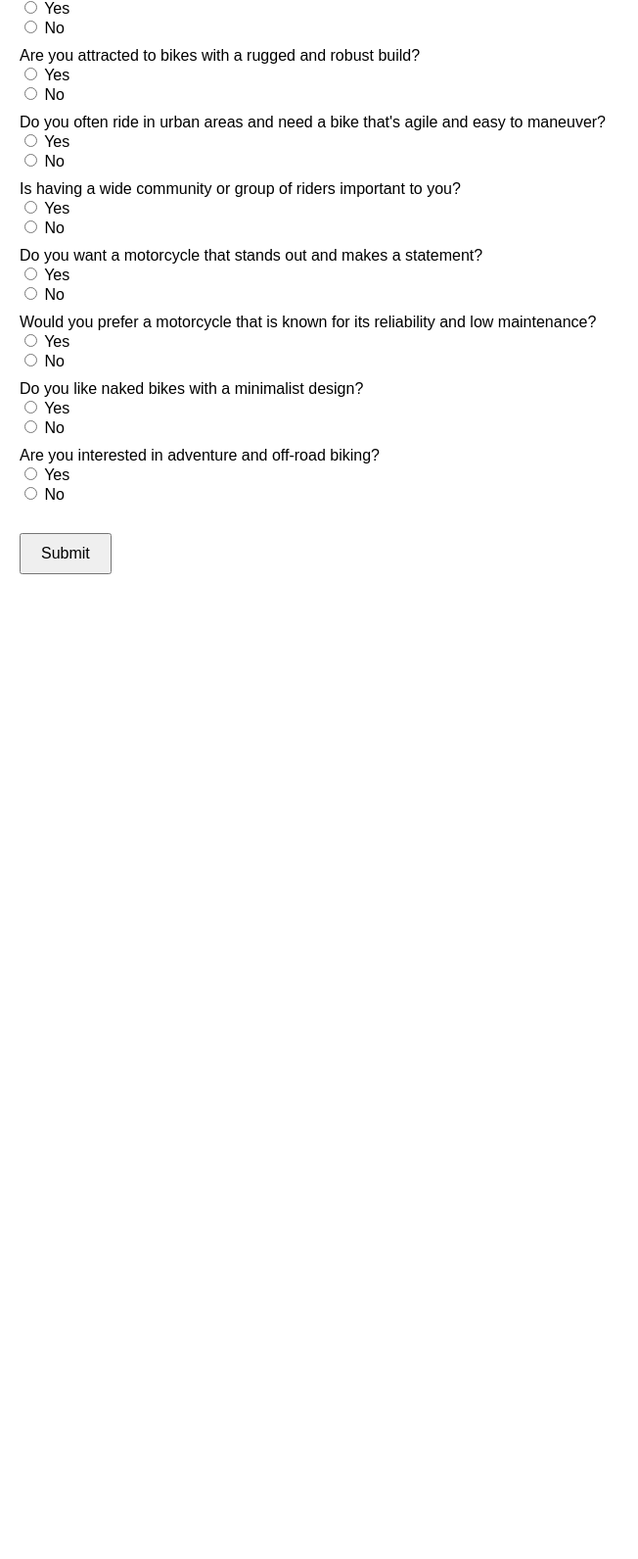
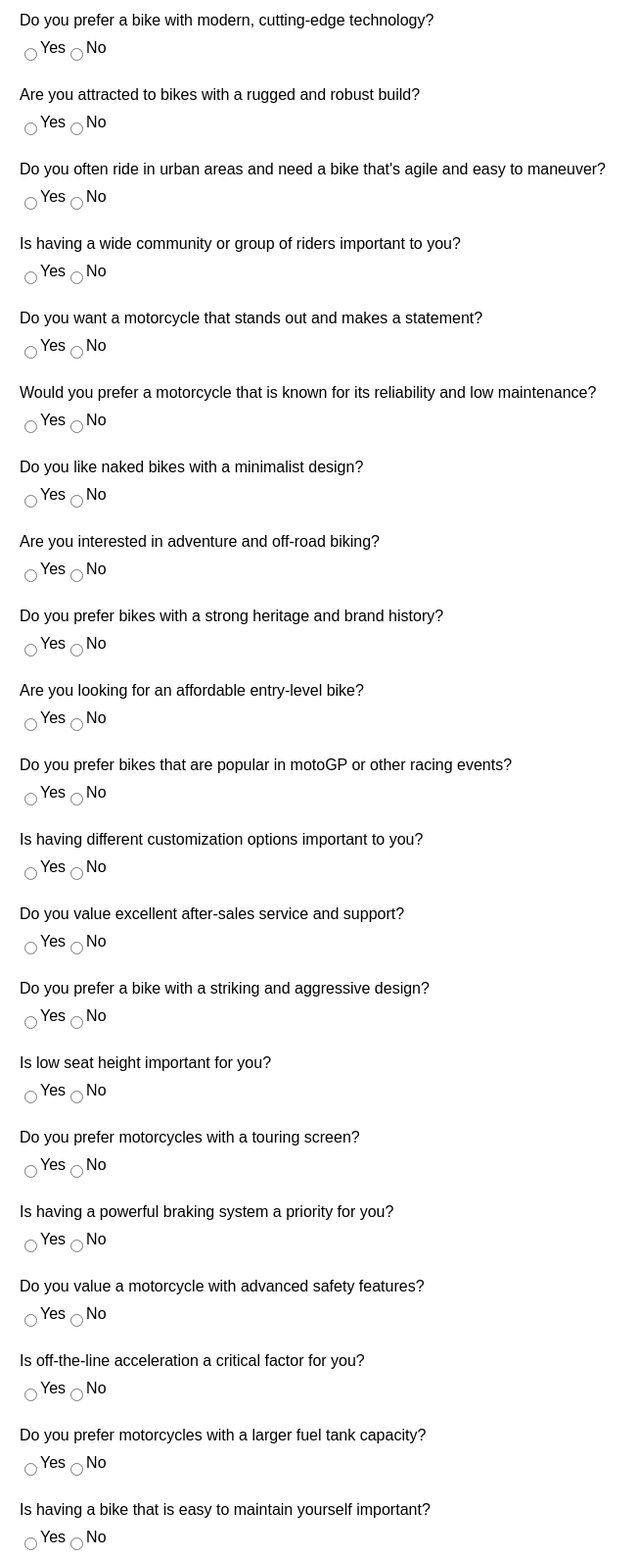
Before and after one commit to binh777/motorcycle-questionnaire, a plain HTML site: page index.html in a window 1280 px wide. Shown: the part 372-1963 px from the top of the page at 98% size, without its empty margins (0-652 px from the left). Before the commit the page ends 978 px from the top, so only its background shows below. Drawn offline with Linux system fonts and the light colour scheme.

Commit message:
Update index.html

```diff
--- a/index.html
+++ b/index.html
@@ -10,6 +10,10 @@
             margin: 20px;
         }
         .question {
+            margin-bottom: 20px;
+        }
+        .question label {
+            display: block;
             margin-bottom: 10px;
         }
         .button {
@@ -17,6 +21,22 @@
             padding: 10px 20px;
             font-size: 16px;
             cursor: pointer;
+            background-color: #007BFF;
+            color: white;
+            border: none;
+            border-radius: 5px;
+        }
+        .button:hover {
+            background-color: #0056b3;
+        }
+        .input-group {
+            display: flex;
+            align-items: center;
+        }
+        .input-group select {
+            margin-left: 10px;
+            padding: 5px;
+            font-size: 16px;
         }
     </style>
 </head>
@@ -41,6 +61,19 @@
             { question: "Would you prefer a motorcycle that is known for its reliability and low maintenance?", "Honda": 3, "Yamaha": 3, "Ducati": 1, "Kawasaki": 2, "CFMoto": 2 },
             { question: "Do you like naked bikes with a minimalist design?", "Honda": 2, "Yamaha": 3, "Ducati": 2, "Kawasaki": 3, "CFMoto": 2 },
             { question: "Are you interested in adventure and off-road biking?", "Honda": 3, "Yamaha": 2, "Ducati": 2, "Kawasaki": 3, "CFMoto": 2 },
+            { question: "Do you prefer bikes with a strong heritage and brand history?", "Honda": 3, "Yamaha": 2, "Ducati": 3, "Kawasaki": 2, "CFMoto": 1 },
+            { question: "Are you looking for an affordable entry-level bike?", "Honda": 2, "Yamaha": 3, "Ducati": 1, "Kawasaki": 1, "CFMoto": 3 },
+            { question: "Do you prefer bikes that are popular in motoGP or other racing events?", "Honda": 3, "Yamaha": 3, "Ducati": 2, "Kawasaki": 1, "CFMoto": 1 },
+            { question: "Is having different customization options important to you?", "Honda": 2, "Yamaha": 1, "Ducati": 2, "Kawasaki": 3, "CFMoto": 2 },
+            { question: "Do you value excellent after-sales service and support?", "Honda": 3, "Yamaha": 2, "Ducati": 1, "Kawasaki": 3, "CFMoto": 1 },
+            { question: "Do you prefer a bike with a striking and aggressive design?", "Honda": 1, "Yamaha": 2, "Ducati": 3, "Kawasaki": 2, "CFMoto": 2 },
+            { question: "Is low seat height important for you?", "Honda": 2, "Yamaha": 1, "Ducati": 3, "Kawasaki": 2, "CFMoto": 1 },
+            { question: "Do you prefer motorcycles with a touring screen?", "Honda": 3, "Yamaha": 2, "Ducati": 1, "Kawasaki": 3, "CFMoto": 1 },
+            { question: "Is having a powerful braking system a priority for you?", "Honda": 2, "Yamaha": 3, "Ducati": 3, "Kawasaki": 2, "CFMoto": 1 },
+            { question: "Do you value a motorcycle with advanced safety features?", "Honda": 3, "Yamaha": 3, "Ducati": 2, "Kawasaki": 1, "CFMoto": 2 },
+            { question: "Is off-the-line acceleration a critical factor for you?", "Honda": 2, "Yamaha": 3, "Ducati": 3, "Kawasaki": 2, "CFMoto": 1 },
+            { question: "Do you prefer motorcycles with a larger fuel tank capacity?", "Honda": 3, "Yamaha": 2, "Ducati": 1, "Kawasaki": 3, "CFMoto": 2 },
+            { question: "Is having a bike that is easy to maintain yourself important?", "Honda": 3, "Yamaha": 2, "Ducati": 1, "Kawasaki": 2, "CFMoto": 2 }
         ];
 
         const scores = {
@@ -57,9 +90,13 @@
             const questionDiv = document.createElement('div');
             questionDiv.className = 'question';
             questionDiv.innerHTML = `
-                <label>${q.question}</label><br>
-                <input type="radio" name="q${index}" value="yes"> Yes <br>
-                <input type="radio" name="q${index}" value="no"> No
+                <label>${q.question}</label>
+                <div class="input-group">
+                    <input type="radio" name="q${index}" value="yes" id="q${index}_yes">
+                    <label for="q${index}_yes">Yes</label>
+                    <input type="radio" name="q${index}" value="no" id="q${index}_no">
+                    <label for="q${index}_no">No</label>
+                </div>
             `;
             questionnaireDiv.appendChild(questionDiv);
         });
```
